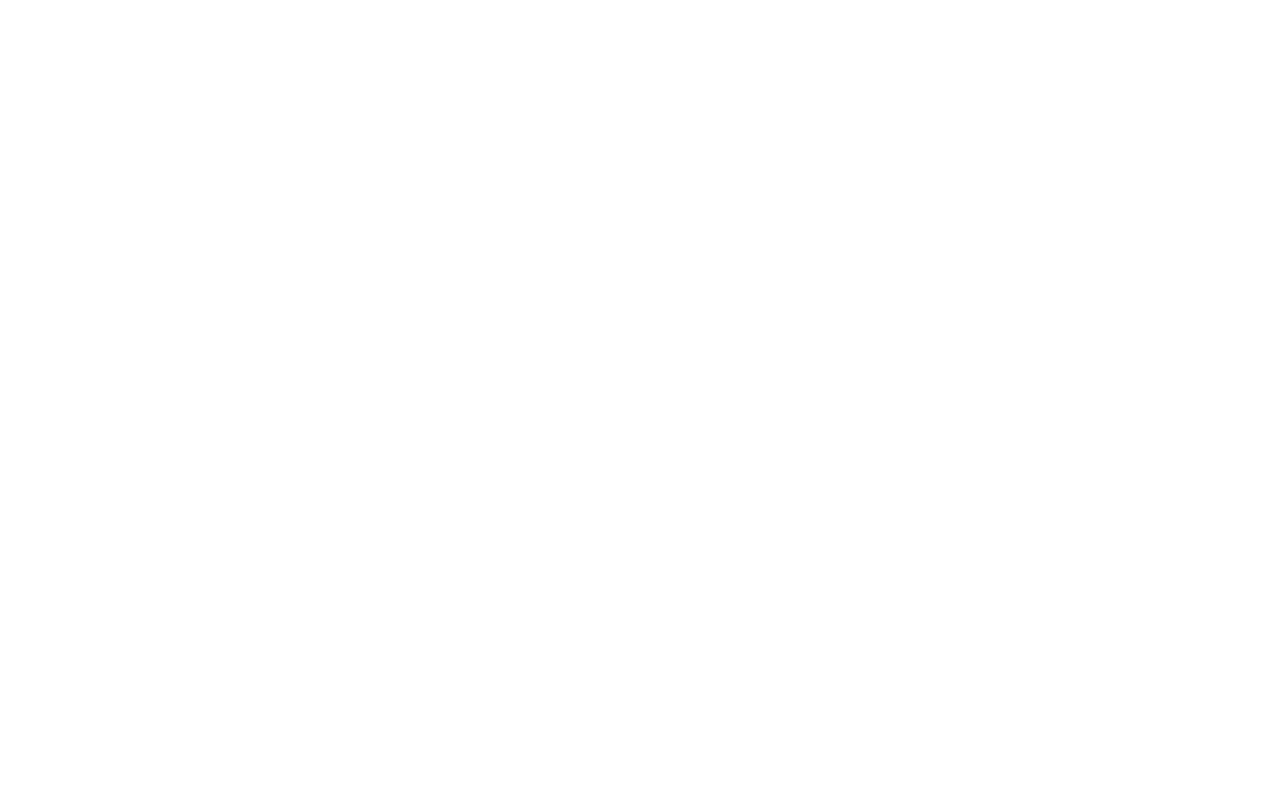
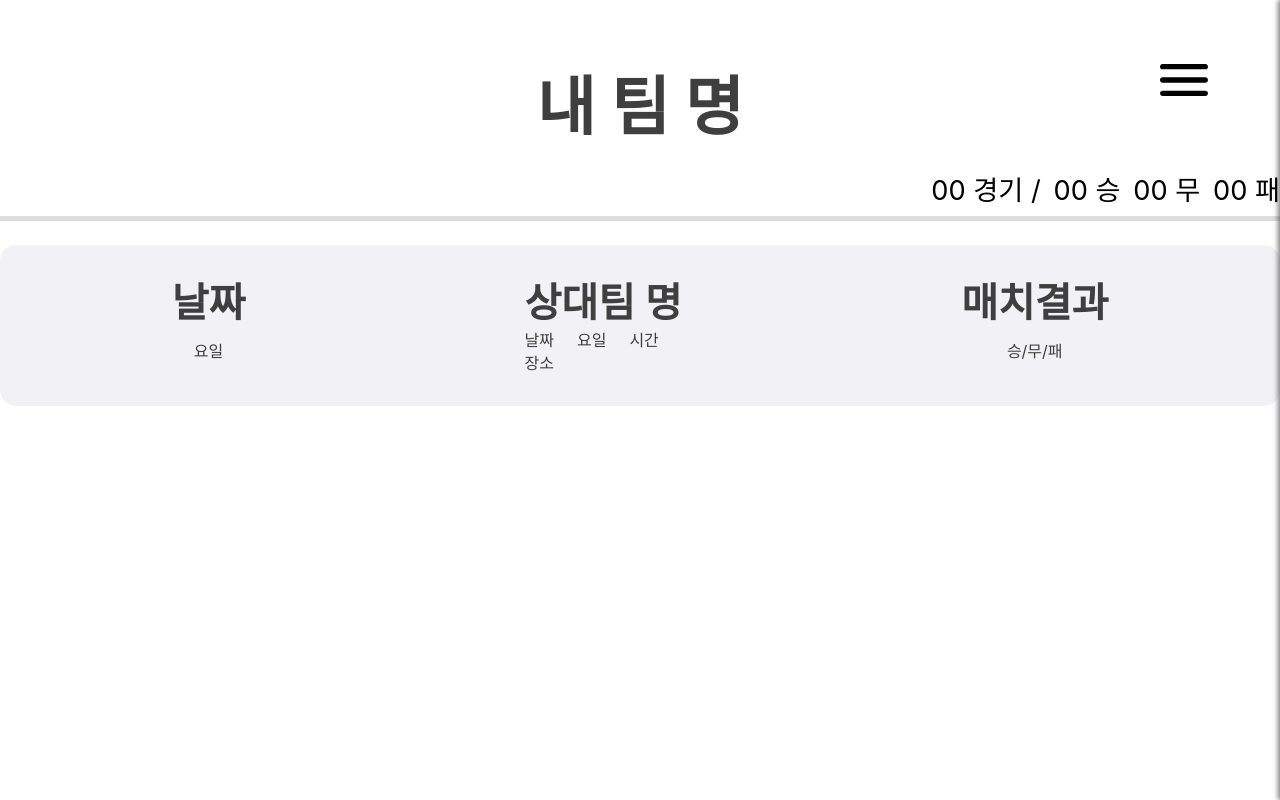
Before and after one commit to Hangyeol-SSeo/Apro_preMVP, a React (Create React App) app: page /home in a window 1280 px wide. Built offline with nearby package versions, Linux system fonts and the light colour scheme.

Commit message:
Design(MatchRecord): 내 경기전적 페이지 제작
body: 페이지 디자인 제작 및 사이드바 제작

```diff
--- a/src/GlobalStyle.js
+++ b/src/GlobalStyle.js
@@ -20,6 +20,16 @@
     height: calc(var(--vh, 1vh) * 100);
     background-color: #00A77F;
   }
+
+  .hamburger-menu {
+    position: fixed;
+    top: 3rem;
+    right: 3rem;
+    width: 5rem;
+    height: 5rem;
+    z-index: 1000;
+    cursor: pointer;
+  }
 `;
 
 export default GlobalStyle;
--- /dev/null
+++ b/src/tab/MatchRecord.css
@@ -0,0 +1,119 @@
+.container {
+    width: 100vw;
+    height: 100vh;
+    margin: auto;
+    position: relative;
+    background: white;
+    transition: margin-right 0.3s ease;
+}
+
+.container.shifted {
+    margin-right: 60%; /* Same as the width of the side menu */
+}
+
+.side-menu {
+    transform: translateX(100%); /* Hide menu by default, off to the right */
+    transition: transform 0.3s ease;
+    width: 60%;
+    position: fixed;
+    top: 0;
+    right: 0; /* Start off the screen */
+    height: 100%;
+    background: white;
+    box-shadow: -2px 0 5px rgba(0,0,0,0.5);
+    z-index: 90;
+}
+
+.side-menu.show {
+    transform: translateX(0%); /* Show menu by translating it to its natural position */
+}
+
+.title-home {
+    text-align: center;
+    font-size: 4rem;
+    font-weight: 700;
+    margin-bottom: 2.5vh;
+    padding-top: 7vh;
+    font-family: 'Inter', sans-serif;
+    color: #3F3F3F;
+    position: static;
+}
+
+.record-summary {
+    display: flex;
+    justify-content: flex-end;
+    width: 100%; /* 부모 컨테이너를 전체 너비로 설정 */
+}
+
+.record-summary-text {
+    display: flex;
+    gap: 0.8rem;
+}
+
+hr {
+    height: 5px;
+    background-color: #dddddd;
+    border: none;
+}
+
+.record-summary-text span {
+    font-family: 'Inter', sans-serif;
+    font-size: 1.7rem;
+    font-weight: 400;
+}
+
+.match-container {
+    background: rgba(241, 241, 245, 0.90);
+    border-radius: 16px;
+    padding: 2rem;
+    max-width: 100vw;
+    margin: auto;
+    display: flex;
+    justify-content: space-around;
+    align-items: initial;
+}
+
+.date-info, .match-details, .match-result {
+    display: flex;
+    flex-direction: column;
+    align-items: center;
+}
+
+.day, .date, .team-name, .match-date, .time, .location, .result-text, .outcome {
+    color: #3F3F3F;
+    font-family: 'Inter', sans-serif;
+    font-weight: 400;
+    line-height: 1rem;
+    word-wrap: break-word;
+    font-size: 1rem;
+    margin: 0.2em 0;
+}
+
+.date, .team-name, .result-text {
+    font-weight: 600;
+    line-height: 2.25rem;
+    font-size: 2.5rem;
+    margin-bottom: 0.5rem;
+}
+
+.match-date, .day, .time, .outcome {
+    flex: 1;
+    display: flex;
+    align-items: center; /* 수직 중앙 정렬 */
+}
+
+.match-details .location {
+    align-self: flex-start; /* '장소'는 왼쪽 정렬을 위해 align-self를 사용합니다. */
+}
+
+/* 반응형 레이아웃 조정 */
+@media (max-width: 768px) {
+    .match-container {
+        padding: 0.5em;
+        max-width: 100%;
+    }
+
+    .result-text, .team-name {
+        font-size: 16px; /* 더 작은 화면에 맞게 글씨 크기 조정 */
+    }
+}
--- a/src/tab/MatchRecord.js
+++ b/src/tab/MatchRecord.js
@@ -1,6 +1,75 @@
+import React, { useState } from 'react';
+import { useLocation } from 'react-router-dom';
+
+import "../GlobalStyle";
+import "./MatchRecord.css"
 
 function MatchRecord() {
+    const MenuIcon = () => (
+        <svg width="4rem" height="4rem" viewBox="0 0 33 33" fill="none" xmlns="http://www.w3.org/2000/svg">
+            <path d="M5.5 24.75H27.5C28.2563 24.75 28.875 24.1313 28.875 23.375C28.875 22.6187 28.2563 22 27.5 22H5.5C4.74375 22 4.125 22.6187 4.125 23.375C4.125 24.1313 4.74375 24.75 5.5 24.75ZM5.5 17.875H27.5C28.2563 17.875 28.875 17.2563 28.875 16.5C28.875 15.7438 28.2563 15.125 27.5 15.125H5.5C4.74375 15.125 4.125 15.7438 4.125 16.5C4.125 17.2563 4.74375 17.875 5.5 17.875ZM4.125 9.625C4.125 10.3812 4.74375 11 5.5 11H27.5C28.2563 11 28.875 10.3812 28.875 9.625C28.875 8.86875 28.2563 8.25 27.5 8.25H5.5C4.74375 8.25 4.125 8.86875 4.125 9.625Z" fill="black"/>
+        </svg>
+    );
 
+    const CloseIcon = () => (
+        <svg width="4rem" height="4rem" viewBox="0 0 33 33" fill="none" xmlns="http://www.w3.org/2000/svg">
+                <path d="M25.1625 7.85124C24.6262 7.31499 23.76 7.31499 23.2237 7.85124L16.5 14.5612L9.77624 7.83749C9.23999 7.30124 8.37374 7.30124 7.83749 7.83749C7.30124 8.37374 7.30124 9.23999 7.83749 9.77624L14.5612 16.5L7.83749 23.2237C7.30124 23.76 7.30124 24.6262 7.83749 25.1625C8.37374 25.6987 9.23999 25.6987 9.77624 25.1625L16.5 18.4387L23.2237 25.1625C23.76 25.6987 24.6262 25.6987 25.1625 25.1625C25.6987 24.6262 25.6987 23.76 25.1625 23.2237L18.4387 16.5L25.1625 9.77624C25.685 9.25374 25.685 8.37374 25.1625 7.85124Z" fill="black"/>
+        </svg>
+    );
+
+    const [isMenuVisible, setMenuVisible] = useState(false);
+
+    const toggleMenu = () => {
+        setMenuVisible(!isMenuVisible);
+    };
+
+    return (
+        <div className="default-container">
+            <aside id="side-menu" className={`side-menu ${isMenuVisible ? 'show' : ''}`}>
+
+            </aside>
+
+            <div className={`container ${isMenuVisible ? 'shifted' : ''}`}>
+                <section class="hamburger-menu" onClick={toggleMenu}>
+                    {isMenuVisible ? <CloseIcon /> : <MenuIcon />}
+                </section>
+
+                <div className="title-home"><span>내 팀 명</span></div>
+
+                <div className="record-summary">
+                    <span className="record-summary-text">
+                        <span>00 경기 / </span>
+                        <span>00 승</span>
+                        <span>00 무</span>
+                        <span>00 패</span>
+                    </span>
+                </div>
+                <hr/>
+                <div style={{marginBottom: '3vh'}}></div>
+
+                <div className="match-container">
+                    <div className="date-info">
+                        <div className="date">날짜</div>
+                        <div className="day">요일</div>
+                    </div>
+                    <div className="match-details">
+                        <div className="team-name">상대팀 명</div>
+                        <div style={{width: "100%",display: "flex", "justify-content": "space-between", "align-items": "center"}}>
+                            <div className="match-date">날짜</div>
+                            <div className="day">요일</div>
+                            <div className="time">시간</div>
+                        </div>
+                        <div class="location">장소</div>
+                    </div>
+                    <div class="match-result">
+                        <div class="result-text">매치결과</div>
+                        <div class="outcome">승/무/패</div>
+                    </div>
+                </div>
+
+            </div>
+        </div>
+    );
 }
 
 export default MatchRecord;
```
Also changed, not shown: src/tab/Sidebar.js (added).
